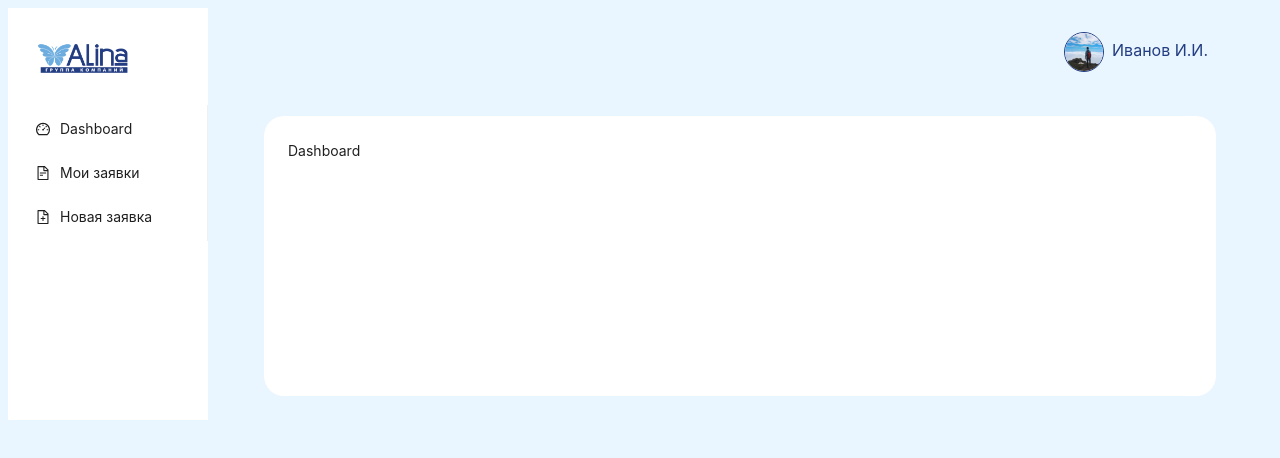
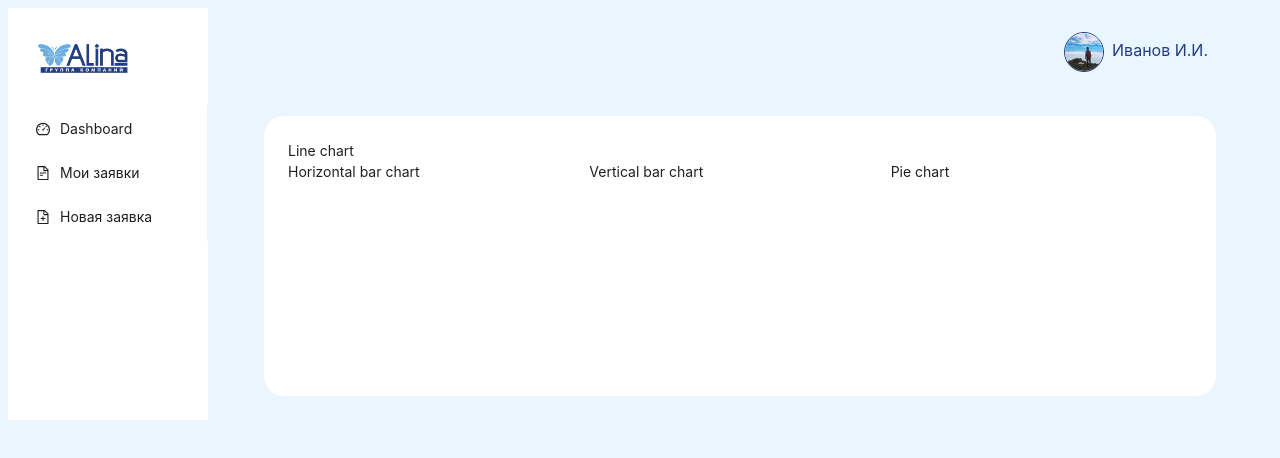
Before and after one commit to abenoov/alinakz-test, a React (Vite) app: page / in a window 1280 px wide. Shown: the top 458 px of the page. Built offline with nearby package versions, Linux system fonts and the light colour scheme.

Commit message:
fix: divided for components

```diff
--- a/package.json
+++ b/package.json
@@ -13,7 +13,8 @@
 		"antd": "^5.10.2",
 		"react": "^18.2.0",
 		"react-dom": "^18.2.0",
-		"react-router-dom": "^6.17.0"
+		"react-router-dom": "^6.17.0",
+		"recharts": "^2.9.0"
 	},
 	"devDependencies": {
 		"@types/react": "^18.2.15",
--- a/src/pages/dashboard/index.tsx
+++ b/src/pages/dashboard/index.tsx
@@ -1,5 +1,18 @@
-const DashboardProps = {};
+import { Row, Col } from "antd";
+
+interface DashboardProps {}
 
 export const Dashboard: React.FC<DashboardProps> = () => {
-	return <div>Dashboard</div>;
+	return (
+		<>
+			<Row>
+				<Col span={24}>Line chart</Col>
+			</Row>
+			<Row>
+				<Col span={8}>Horizontal bar chart</Col>
+				<Col span={8}>Vertical bar chart</Col>
+				<Col span={8}>Pie chart</Col>
+			</Row>
+		</>
+	);
 };
```
Also changed, not shown: 1 other file (tests, documents, lock files or other folders).
